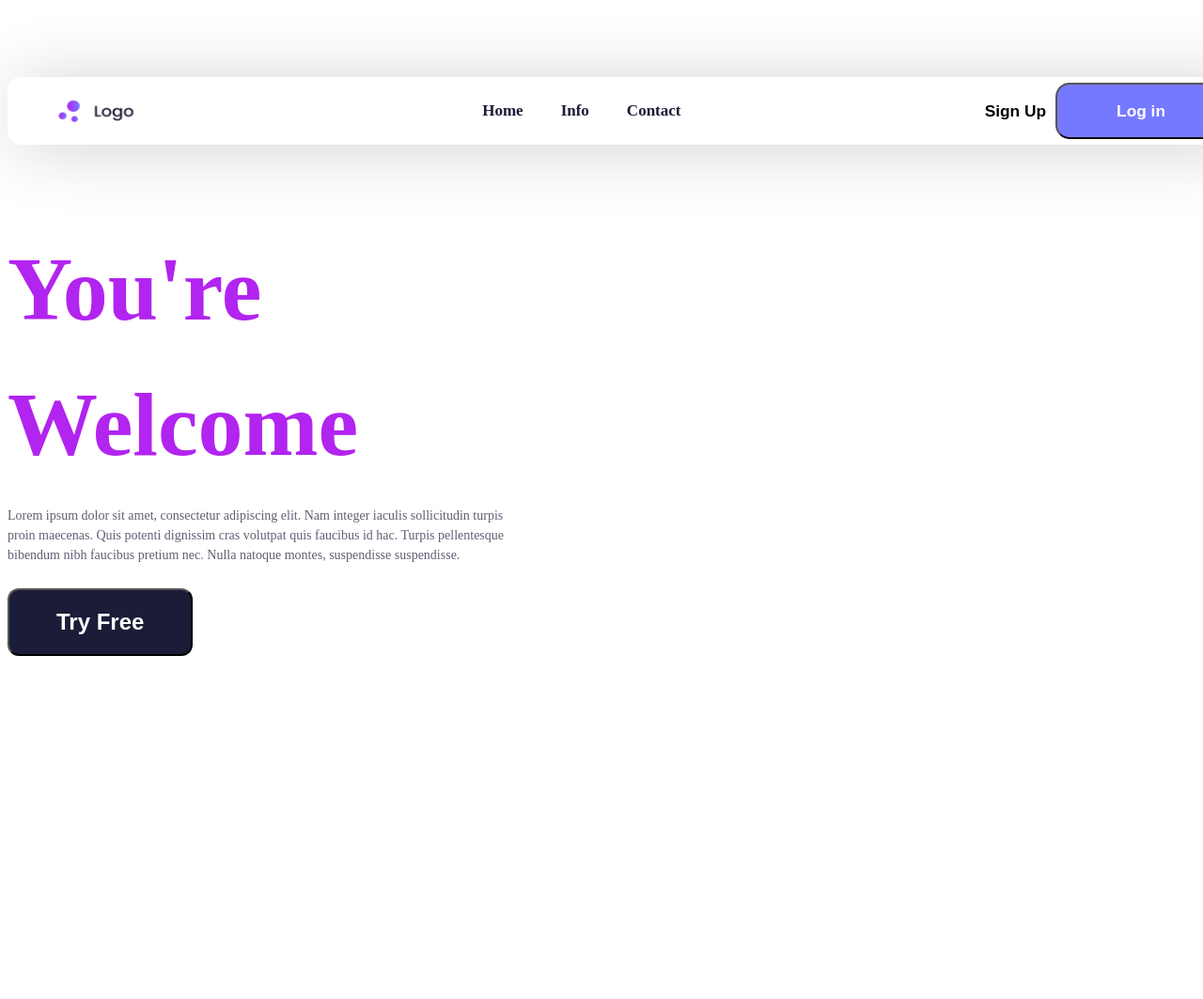
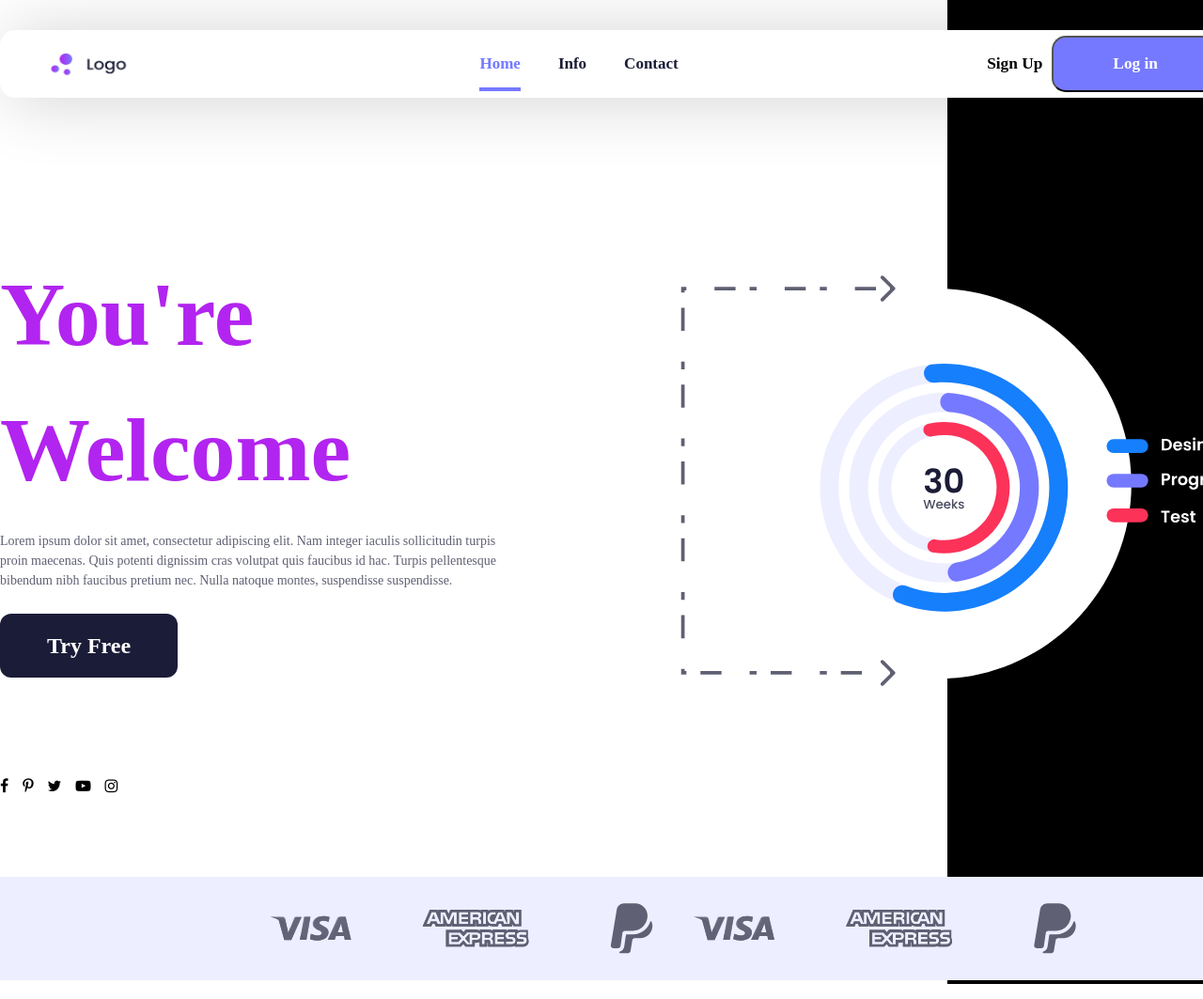
Before and after one commit to AndrejPon/112-paskaita-2022-05-09, a plain HTML site: page index.html in a window 1280 px wide. Shown: the top 1063 px of the page at 94% size. Drawn offline with nearby package versions, Linux system fonts and the light colour scheme.

Commit message:
Header completed

```diff
--- a/index.html
+++ b/index.html
@@ -5,29 +5,48 @@
     <meta http-equiv="X-UA-Compatible" content="IE=edge">
     <meta name="viewport" content="width=device-width, initial-scale=1.0">
     <title>Figma</title>
+    <link rel="stylesheet" href="https://cdnjs.cloudflare.com/ajax/libs/normalize/8.0.1/normalize.min.css" integrity="sha512-NhSC1YmyruXifcj/KFRWoC561YpHpc5Jtzgvbuzx5VozKpWvQ+4nXhPdFgmx8xqexRcpAglTj9sIBWINXa8x5w==" crossorigin="anonymous" referrerpolicy="no-referrer" />
+    <link rel="stylesheet" href="https://cdnjs.cloudflare.com/ajax/libs/font-awesome/4.6.0/css/font-awesome.min.css" integrity="sha512-I8lSB676wT2jGSNnvIhbYGqHMiZOc0+cl18soJSWPvJCkGm8xnTcXZafn2xTf1woMXz1AY3Z1Vd/qAPvjXB4Kw==" crossorigin="anonymous" referrerpolicy="no-referrer" />
     <link rel="stylesheet" href="main.css">
 </head>
 <body>
+    <section class="FirstSection">
     <nav class="NavBar">
-        <img src="./Logo.png" alt="logo">
+        <img src="./images/logo.png" alt="logo">
         <ul>
-            <li><a href="#home">Home</a></li>
-            <li><a href="#home">Info</a></li>
-            <li><a href="#home">Contact</a></li>
+            <li><a class="active" href="#home">Home</a></li>
+            <li><a href="#info">Info</a></li>
+            <li><a href="#contact">Contact</a></li>
         </ul>
         <div>
-            <button class="SignUp">Sign Up</button>
-            <button class="LogIn">Log in</button>
+            <button class="SignUp" type="button">Sign Up</button>
+            <button class="LogIn" type="button">Log in</button>
         </div>
     </nav>
     <header>
+        <div class="TextSection">
         <div class="Welcome">
-        <h1>You're Welcome</h1>
+        <h2>You're Welcome</h2>
         </div>
         <div class="Text">
             <p>Lorem ipsum dolor sit amet, consectetur adipiscing elit. Nam integer iaculis sollicitudin turpis proin maecenas. Quis potenti dignissim cras volutpat quis faucibus id hac. Turpis pellentesque bibendum nibh faucibus pretium nec. Nulla natoque montes, suspendisse suspendisse.</p>
         </div>
         <button class="TryFree">Try Free</button>
-    </header>
+        <div class="Icons">
+            <i class="fa fa-facebook" aria-hidden="true"></i>
+            <i class="fa fa-pinterest-p" aria-hidden="true"></i>
+            <i class="fa fa-twitter" aria-hidden="true"></i>
+            <i class="fa fa-youtube-play" aria-hidden="true"></i>
+            <i class="fa fa-instagram" aria-hidden="true"></i>
+        </div>
+    </div>
+        <div class="Programs">
+            <img src="./images/Frame 27.svg" alt="Programs">
+        </div>
+         </header>
+       <div class="Payments">
+            <img class="PaymentsImg" src="./images/Frame 2.svg" alt="Payments">
+        </div>
+</section>
 </body>
 </html>
--- a/main.css
+++ b/main.css
@@ -1,13 +1,27 @@
+.FirstSection{
+    background: linear-gradient(
+        to right,
+        white 0%,
+        white 70%,
+        black 70%,
+        black 100%
+    );
+    display: flex;
+    flex-direction: column;
+    margin: 0 auto;
+    width: 90rem;
 
+}
 .NavBar{
    align-items: center;
-   border-radius: 14px;
-   box-shadow: 8.66007px 3.60836px 72.1672px rgba(0, 0, 0, 0.18);
+   border-radius: 1rem;
+   box-shadow: 8px 3px 72px rgba(0, 0, 0, 0.18);
    display: flex;
    height: 72px;
    justify-content: space-between;
-   margin: 82px auto;
+   margin-top: 2rem;
    width: 1312px;
+   background: white;
 
 }
 
@@ -23,14 +37,19 @@ a{
     font-size: 17px;
     font-weight: 600;
     line-height: 26px;
+    padding: 1rem 0;
     text-decoration: none;
 
 }
 a:hover{
     border-bottom: 4px solid #7579FF;
     color: #7579FF;
+}
+a.active{
+    border-bottom: 4px solid #7579FF;
+    color: #7579FF;
+}
 
-}
 img{
     height: 28px;
     padding-left: 50px;
@@ -54,6 +73,11 @@ img{
     padding: 15px 63px;
 }
 header{
+    display: flex;
+    column-gap: 20px;
+    /* justify-content: space-around; */
+    flex-direction: row;
+    align-items: center;
     height: 819px;
     margin: 0 auto;
     width: 1512px;
@@ -62,7 +86,7 @@ header{
     height: 288px;
     width: 535px;
 }
-h1{
+h2{
     color: #B224EF;
     font-weight: 700, bold;
     font-size: 96px;
@@ -80,11 +104,30 @@ h1{
 .TryFree{
     background: #1B1C37;
     border-radius: 12px;
+    border: none;
     color: white;
+    font-size: 24px;
+    font-weight: 600;
+    line-height: 36px;
     padding: 16px 50px;
-    font-weight: 600;
-    font-size: 24px;
-    line-height: 36px;
-
 
 }
+.Programs>img {
+    height: 437px;
+    margin-left: 100px;
+    width: 658px;
+}
+.Payments{
+    margin: o auto;
+}
+.PaymentsImg{
+    height: 100%;
+    margin-top: 10px;
+    padding-left: 0;
+    width: 90rem;
+}
+.Icons{
+    column-gap: 15px;
+    display: flex;
+    margin-top: 20%;
+}
```
Also changed, not shown: images/Frame 2.svg (added), images/Frame 27.svg (added), images/Group 20.svg (added), images/icons/Vector.svg (added), images/logo.png (renamed from Logo.png).
